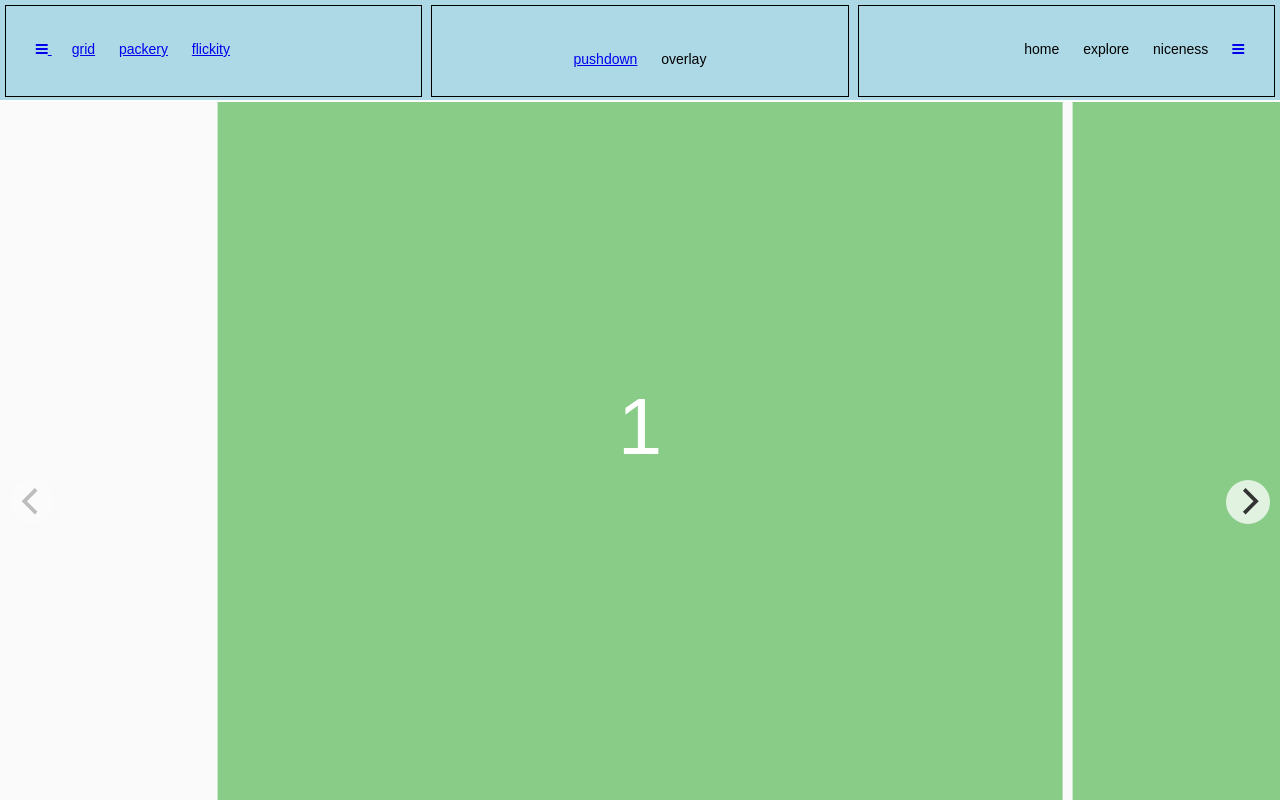
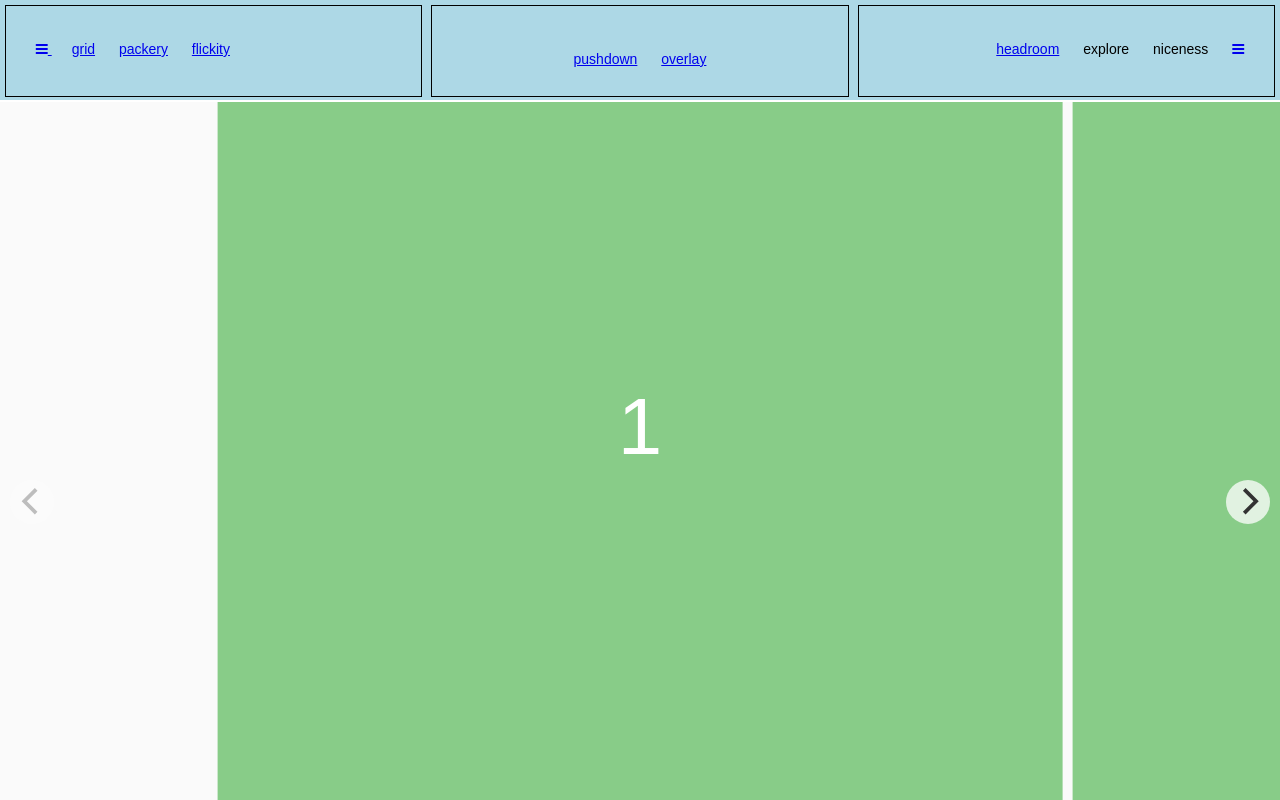
Before and after one commit to latitudecode/work-by-sam-framework, a plain HTML site: page flickity.html in a window 1280 px wide. Shown: the top 800 px of the page. Drawn offline with nearby package versions, Linux system fonts and the light colour scheme.

Commit message:
headroom 5

```diff
--- a/flickity.html
+++ b/flickity.html
@@ -68,7 +68,7 @@
                         <nav>
                             <ul class="center">
                                 <li><a class="nav-toggler toggle-push-top" href="#">pushdown</a></li>
-                                <li><a id="trigger-overlay">overlay</a></li>
+                                <li><a id="trigger-overlay" href="#">overlay</a></li>
                             </ul>
                         </nav>
                     </div>
@@ -78,7 +78,7 @@
                     <div class="box">
                         <nav>
                             <ul class="fr">
-                                <li>home</li>
+                                <li><a href="headroom.html">headroom</a></li>
                                 <li>explore</li>
                                 <li>niceness</li>
                                 <li class="flyout">
```
Also changed, not shown: headroom.html (+2 -2 lines), index.html (+2 -2 lines), packery.html (+2 -2 lines).
